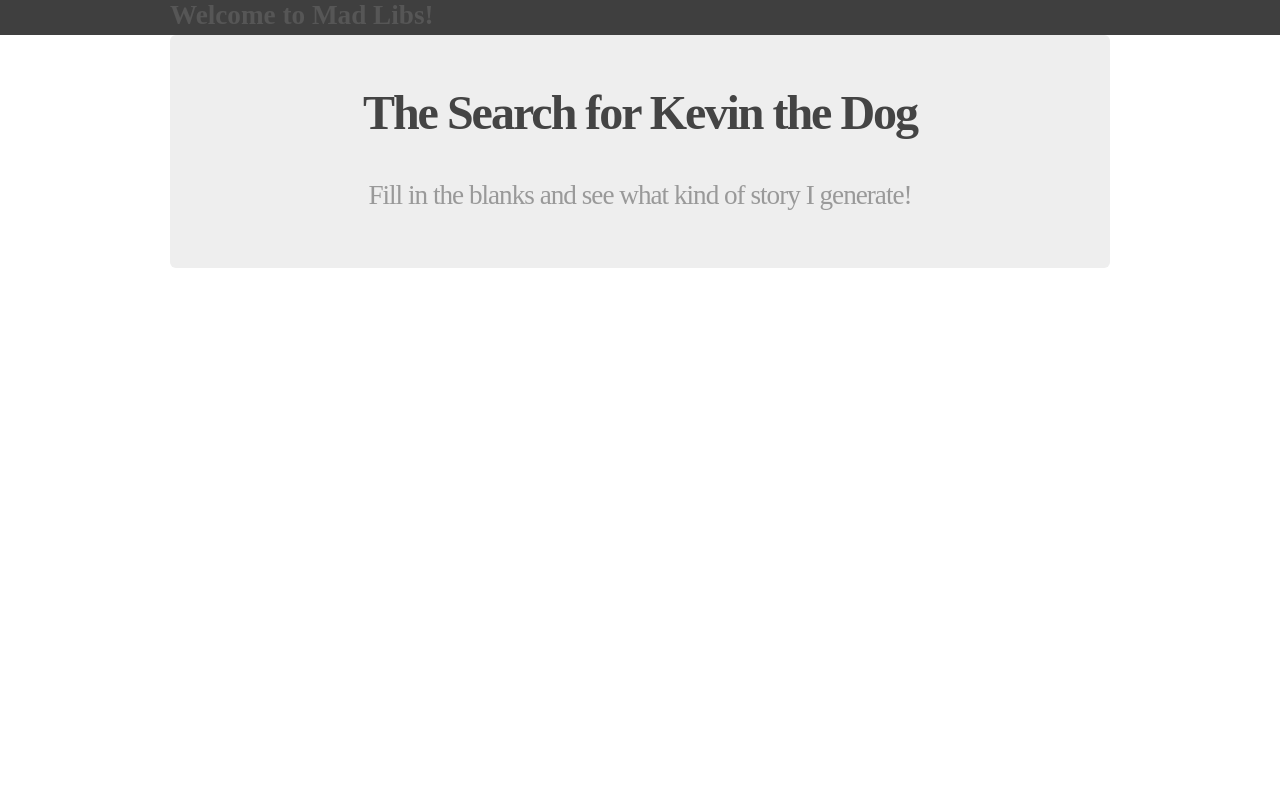
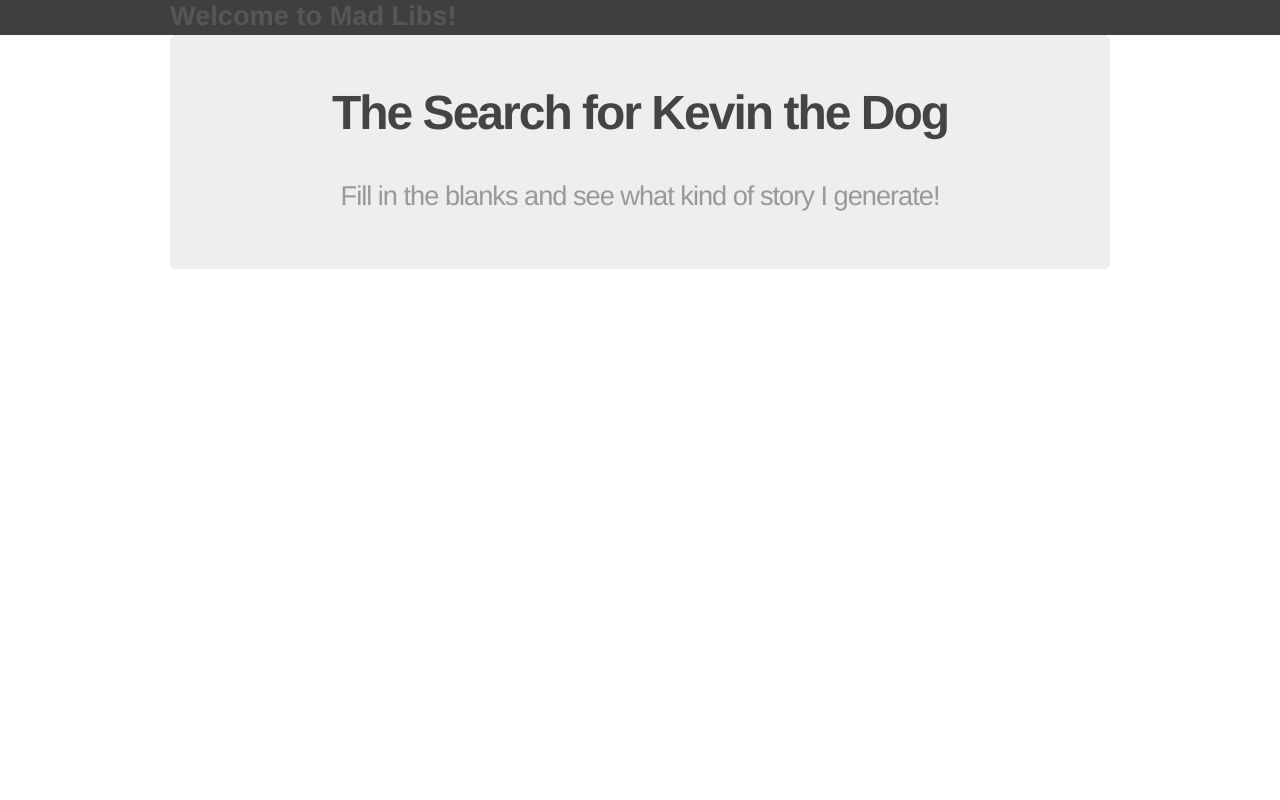
Before and after one commit to UPstartDeveloper/Mad_Libs, a Flask app: page / in a window 1280 px wide. Run offline with Flask 2, Linux system fonts and the light colour scheme.

Commit message:
Fix styling issue.

```diff
--- a/flaskapp/app/routes.py
+++ b/flaskapp/app/routes.py
@@ -1,4 +1,4 @@
-# The following was inspired by https://code.tutsplus.com/tutorials/an-introduction-to-pythons-flask-framework--net-28822
+# Inspired by Flask tutorial at this web address: http://bit.ly/2kqDPqV
 from flask import Flask, render_template
 
 app = Flask(__name__)
--- a/flaskapp/app/static/css/main.css
+++ b/flaskapp/app/templates/css/main.css
@@ -5,7 +5,7 @@
  body {
      margin: 0;
      padding: 0;
-     fonmt-family: "Helvetica Neue", Helvetica, Arial, sans-serif;
+     font-family: "Helvetica Neue", Helvetica, Arial, sans-serif;
      color: #444;
  }
 
--- a/flaskapp/app/templates/home.html
+++ b/flaskapp/app/templates/home.html
@@ -1,4 +1,4 @@
-<Inspired by the Flask tutorial found on this webpage: https://code.tutsplus.com/tutorials/an-introduction-to-pythons-flask-framework--net-28822>
+<!--Inspired by the Flask tutorial found on this webpage: https://code.tutsplus.com/tutorials/an-introduction-to-pythons-flask-framework--net-28822-->
 
 {% extends "layout.html" %}
 {% block content %}
--- a/flaskapp/app/templates/layout.html
+++ b/flaskapp/app/templates/layout.html
@@ -1,13 +1,13 @@
-<Inspired by the information found on this Flask tutorial: https://code.tutsplus.com/tutorials/an-introduction-to-pythons-flask-framework--net-28822>
+<!--Inspired by the information found on this Flask tutorial: https://code.tutsplus.com/tutorials/an-introduction-to-pythons-flask-framework--net-28822-->
 
 <!DOCTYPE html>
 <html>
     <head>
         <title>Mad Libs using Python</title>
-        <strong><link rel = "stylesheet" href = "{{url_for('static', filename = 'css/main.css')}}"></strong>
+        <link rel="stylesheet" href="css/main.css">
+        <!--<strong><link rel = "stylesheet" href = '../static/css/main.css'></strong>-->
     </head>
     <body>
-
         <header>
             <div class = "container">
                 <h1 class = "logo">Welcome to Mad Libs!</h1>
@@ -18,5 +18,6 @@
             {% block content %}
             {% endblock %}
         </div>
+
     </body>
 </html>
```
Also changed, not shown: 2 other files.
